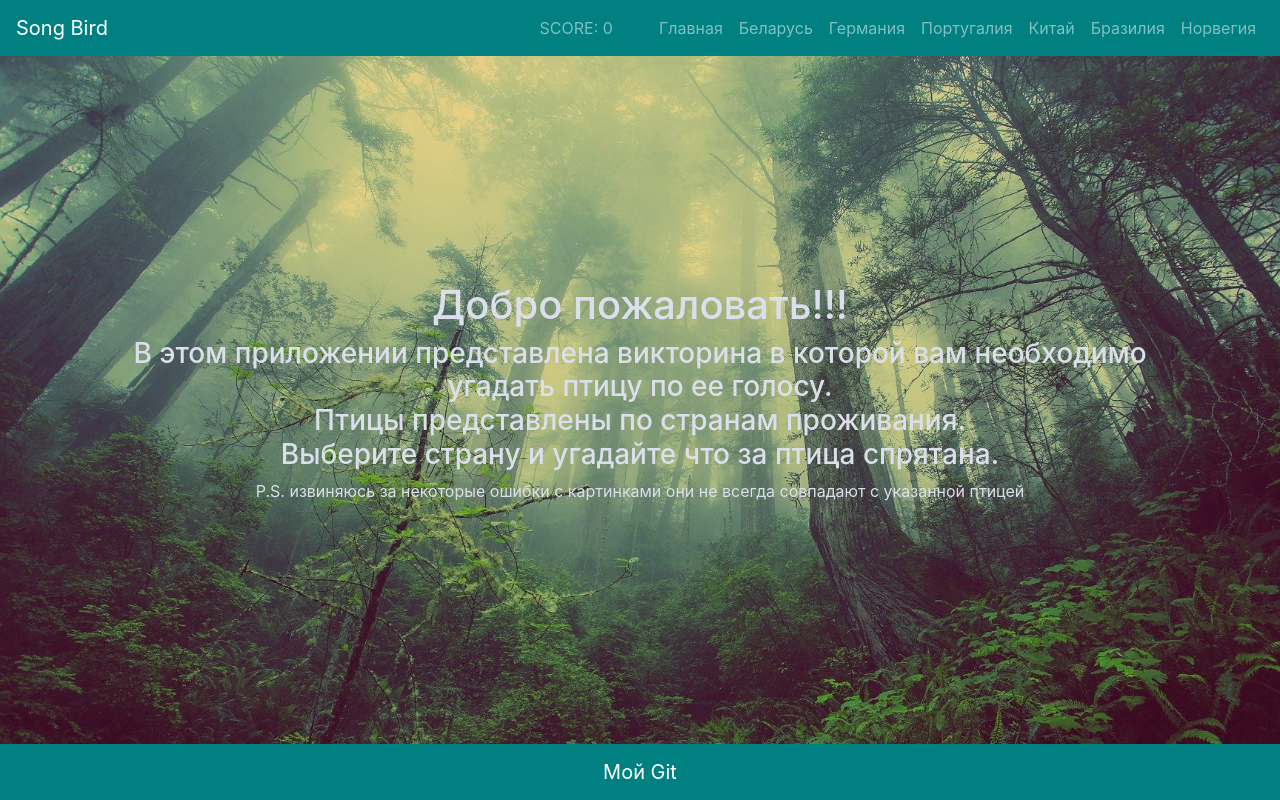
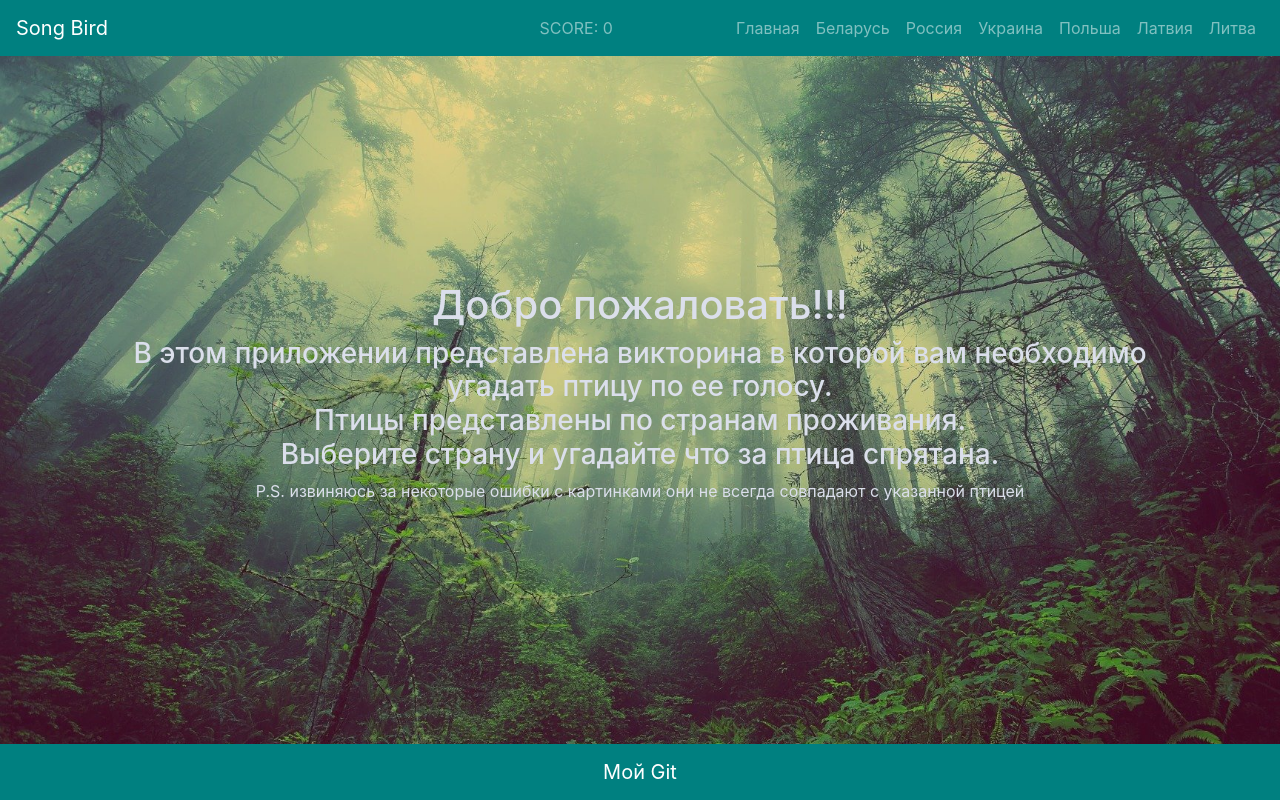
Before and after one commit to AndreyAmelchenia/songbird, a React app: page / in a window 1280 px wide. Built offline with nearby package versions, Linux system fonts and the light colour scheme.

Commit message:
fix: delete commit

```diff
--- a/src/components/main/answerBlock/answer/Answer.jsx
+++ b/src/components/main/answerBlock/answer/Answer.jsx
@@ -34,7 +34,6 @@ const Answer = ({ bird }) => {
           if (bird.answer) {
             dispatch(setDisableButton(false));
           }
-          // dispatch(setVisibilityBird(bird));
         }}
         className={bird.answer ? 'answer_check answer_check_true' : 'answer_check'}
         type="radio"
--- a/src/constants/Url.js
+++ b/src/constants/Url.js
@@ -1,5 +1,3 @@
-// const URL = ['home', 'belarus', 'russian', 'ukraine', 'poland', 'Lithuania', 'Latvia'];
-
 const URL = [
   {
     url: 'home',
@@ -10,24 +8,24 @@ const URL = [
     name: 'Беларусь',
   },
   {
-    url: 'germany',
-    name: 'Германия',
+    url: 'russian',
+    name: 'Россия',
   },
   {
-    url: 'portugal',
-    name: 'Португалия',
+    url: 'ukraine',
+    name: 'Украина',
   },
   {
-    url: 'china',
-    name: 'Китай',
+    url: 'poland',
+    name: 'Польша',
   },
   {
-    url: 'brazil',
-    name: 'Бразилия',
+    url: 'lithuania',
+    name: 'Латвия',
   },
   {
-    url: 'norway',
-    name: 'Норвегия',
+    url: 'latvia',
+    name: 'Литва',
   },
 ];
 export default URL;
```
Also changed, not shown: src/containers/answerBlock.js (deleted, +0 -9 lines).
